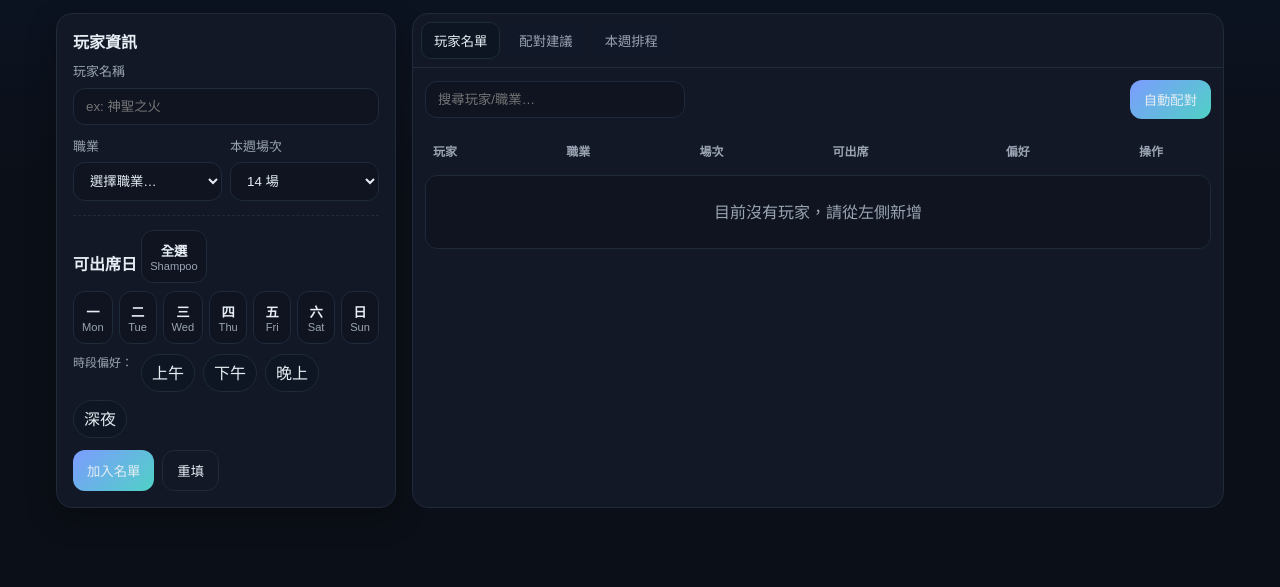
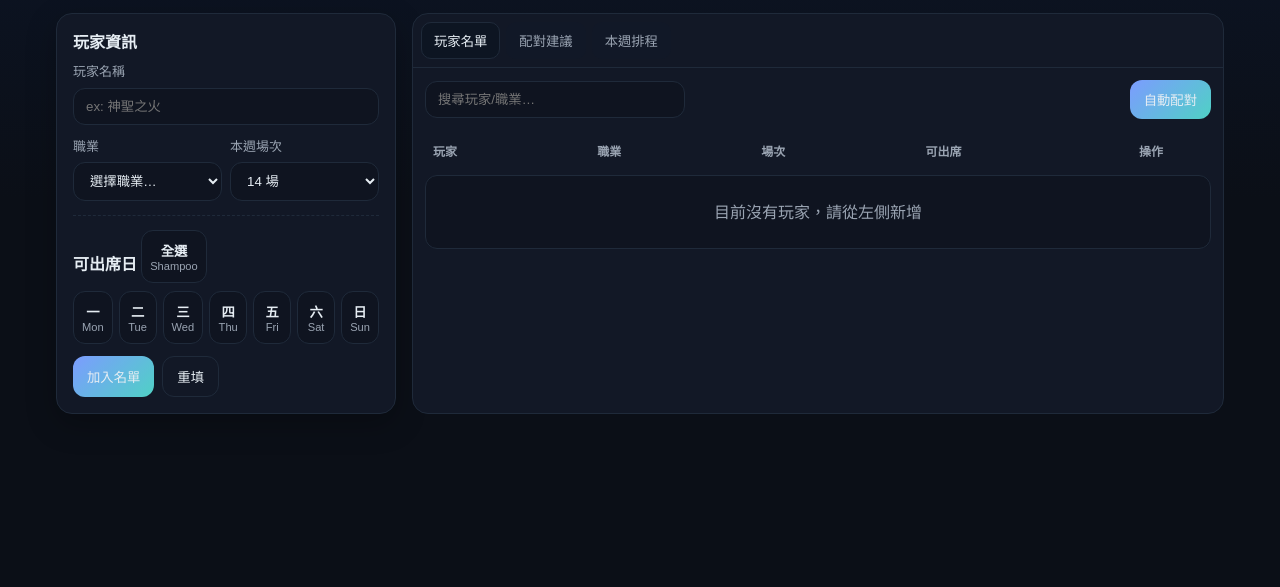
Before and after one commit to lovecall119/ArtaleRaidFindGroup, a plain HTML site: page index.html in a window 1280 px wide. Shown: the part 81-668 px from the top of the page. Drawn offline with nearby package versions, Linux system fonts and the light colour scheme; no server answers.

Commit message:
remove pref

```diff
--- a/index.html
+++ b/index.html
@@ -69,7 +69,7 @@
                             <button type="button" class="day" data-day="6"><strong>六</strong><small>Sat</small></button>
                             <button type="button" class="day" data-day="0"><strong>日</strong><small>Sun</small></button>
                         </div>
-                        <div class="chips" style="margin-top:10px">
+                        <div class="chips" style="margin-top:10px; display: none;">
                             <span class="muted" style="font-size:12px">時段偏好：</span>
                             <div class="chip" data-chip="am">上午</div>
                             <div class="chip" data-chip="pm">下午</div>
@@ -128,7 +128,7 @@
                                     <th>職業</th>
                                     <th>場次</th>
                                     <th>可出席</th>
-                                    <th>偏好</th>
+                                    <!--<th>偏好</th>-->
                                     <th style="width:80px">操作</th>
                                 </tr>
                             </thead>
--- a/js/main.js
+++ b/js/main.js
@@ -74,7 +74,7 @@ $(function () {
                         <td><span class="badge ${badgeJob}">${p.job || "-"}</span></td>
                         <td>${p.rounds || "-"}</td>
                         <td>${days}</td>
-                        <td>${prefs}</td>
+                        <!--<td>${prefs}</td>-->
                         <td>
                             <!--<button data-act="edit" data-idx="${idx}">編輯</button>-->
                             <button data-act="del" data-idx="${p.id}">刪除</button>
```
